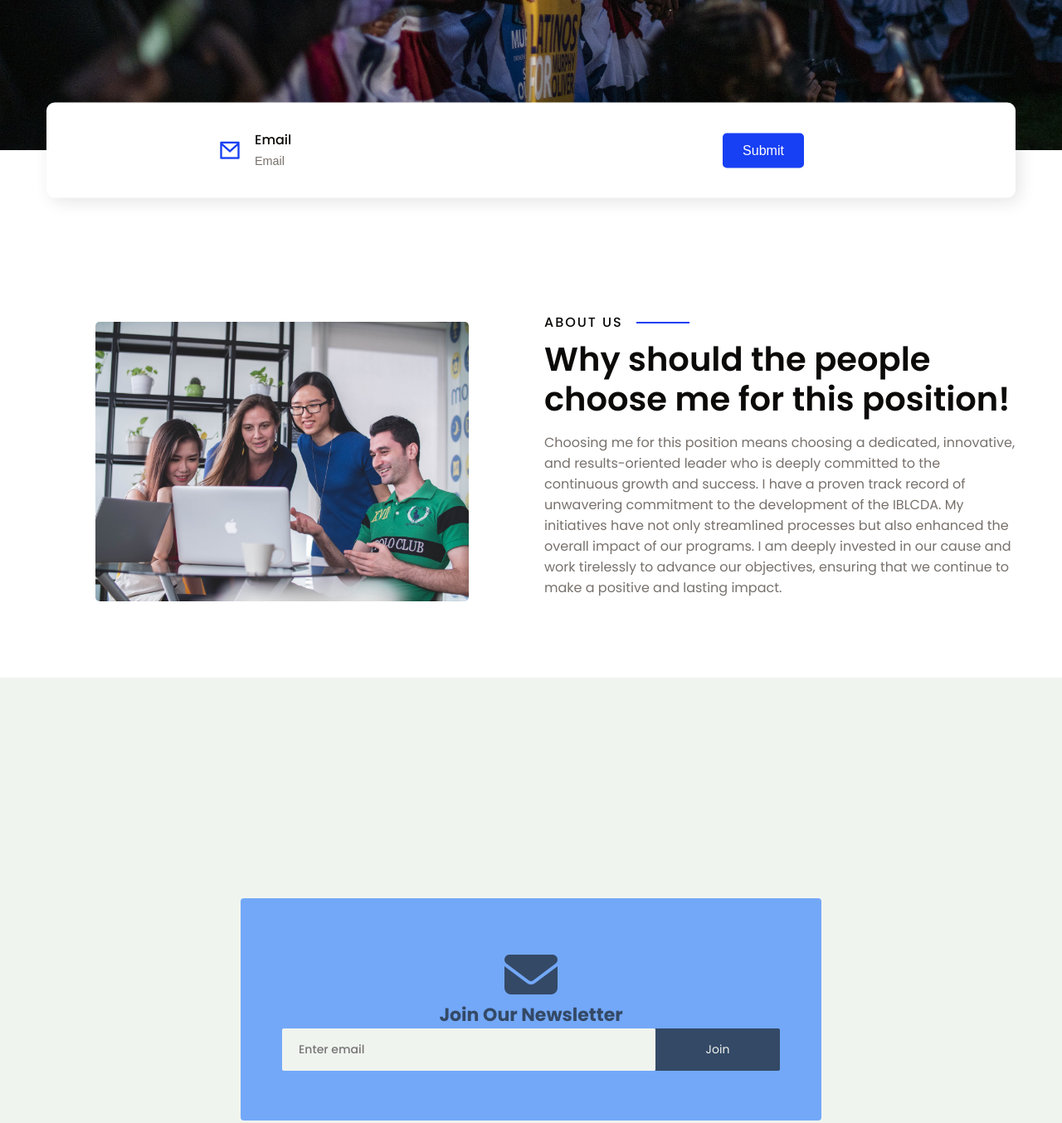
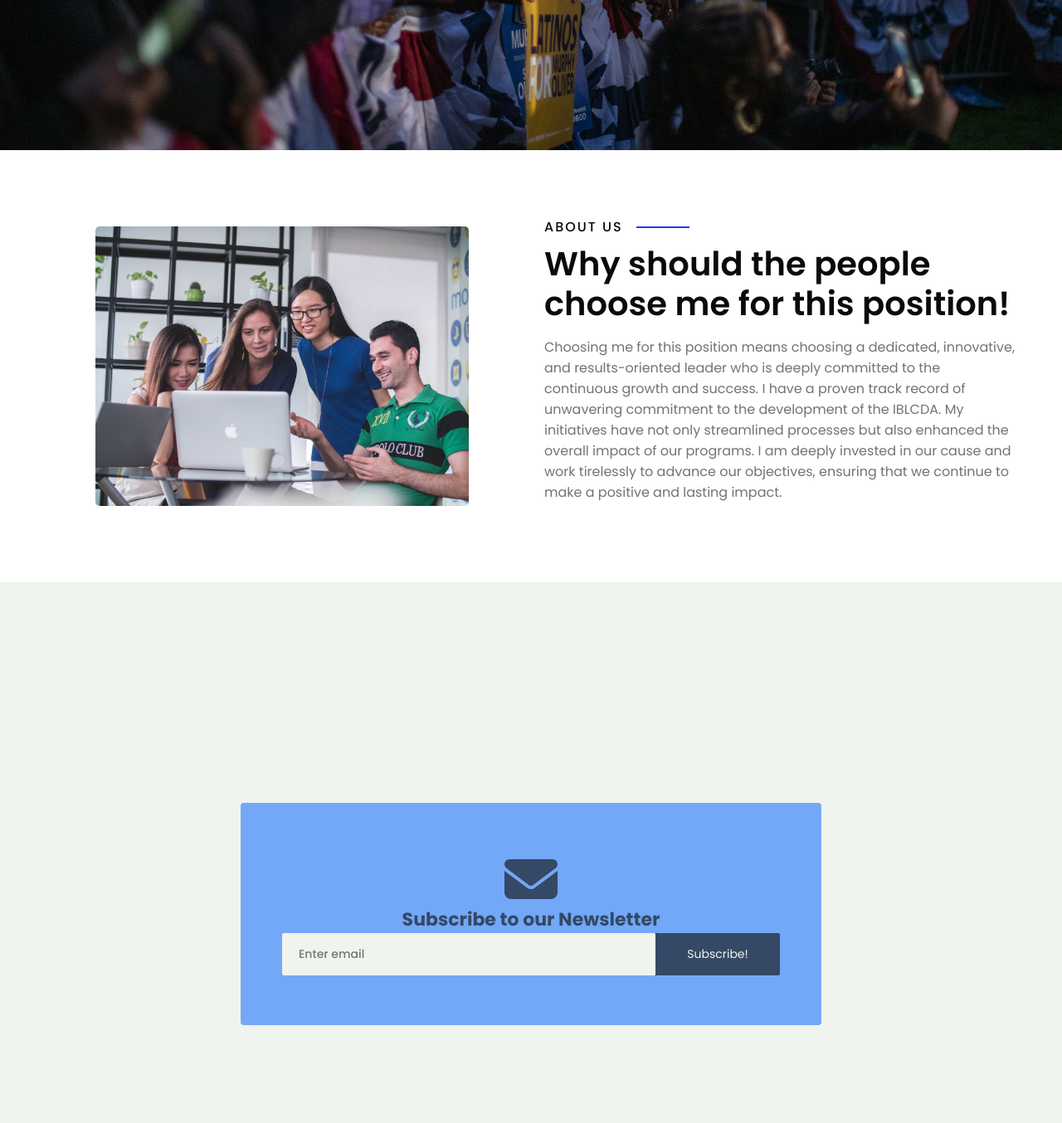
Before and after one commit to lovetojo/Campaign_website, a plain HTML site: page about.html in a window 1280 px wide. Shown: the part 520-1874 px from the top of the page at 83% size. Drawn offline with nearby package versions, Linux system fonts and the light colour scheme.

Commit message:
fix fe messes

```diff
--- a/about.html
+++ b/about.html
@@ -29,28 +29,13 @@
                 <li><a href="#explore">Explore</a></li>
                 <li><a href="contact.html">Contact</a></li>
             </ul>
-            <button class="btn nav__btn">Make Donations</button>
+            <a href="donation.html"><button class="btn nav__btn">Make Donations</button></a>
         </nav>
         <div class="section__container header__container" id="home">
             <h1>About Us</h1>
             <p>Home. About</p>
         </div>
     </header>
-
-    <section class="section__container registering__container">
-        <form action="/" class="registering__form">
-            <div class="input__group">
-                <span><i class="ri-mail-line"></i></span>
-                <div>
-                    <label for="check-out">Email</label>
-                    <input type="text" placeholder="Email" />
-                </div>
-            </div>
-            <div class="input__group input__btn">
-                <button class="btn">Submit</button>
-            </div>
-        </form>
-    </section>
 
     <section class="section__container about__container" id="about">
         <div class="about__image">
@@ -68,10 +53,10 @@
         <div class="wrapper">
             <div id="subscribebox">
               <i class="fa fa-envelope fa-4x"></i>
-              <h3>Join Our Newsletter</h3>
+              <h3>Subscribe to our Newsletter</h3>
               <form>
                 <input type="text" placeholder="Enter email" id="email-input">
-                <input type="submit" value="Join" id="subscribe-button">
+                <input type="submit" value="Subscribe!" id="subscribe-button">
               </form>
             </div>
           </div>
```
Also changed, not shown: contact.html (+3 -3 lines), donation.html (+4 -4 lines), index.html (+2 -17 lines).
